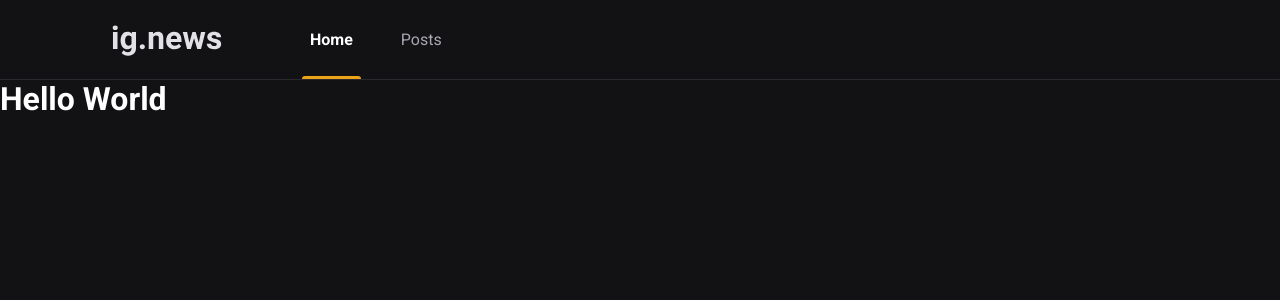
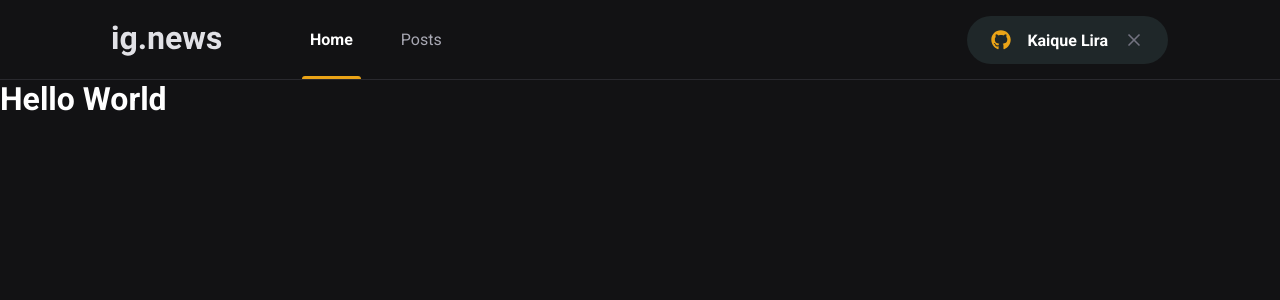
Before and after one commit to Kaiqueliira/ignews, a Next.js app: page / in a window 1280 px wide. Shown: the top 300 px of the page. Built offline with nearby package versions, Linux system fonts and the light colour scheme.

Commit message:
Criação de ButtonSignIn no Header

```diff
--- a/package.json
+++ b/package.json
@@ -11,6 +11,7 @@
     "next": "12.0.8",
     "react": "17.0.2",
     "react-dom": "17.0.2",
+    "react-icons": "^4.3.1",
     "sass": "^1.49.0"
   },
   "devDependencies": {
--- a/src/components/Header/index.tsx
+++ b/src/components/Header/index.tsx
@@ -1,4 +1,5 @@
 import styles from "./styles.module.scss";
+import { SingInButton } from "../SingInButton";
 
 export function Header() {
   return (
@@ -7,8 +8,9 @@
         <img src="/images/logo.svg" alt="ig.news"></img>
         <nav>
           <a className={styles.active}>Home</a>
-          <a >Posts</a>
+          <a>Posts</a>
         </nav>
+        <SingInButton />
       </div>
     </header>
   );
--- a/src/components/Header/styles.module.scss
+++ b/src/components/Header/styles.module.scss
@@ -48,4 +48,7 @@
             }
         }
     }
+    button {
+        margin-left: auto;
+    }
 }
--- /dev/null
+++ b/src/components/SingInButton/index.tsx
@@ -0,0 +1,21 @@
+import { FaGithub } from "react-icons/fa";
+import { FiX } from "react-icons/fi";
+
+import styles from "./styles.module.scss";
+
+export function SingInButton() {
+  const isUsedLoggedIn = true;
+  return isUsedLoggedIn ? (
+    <button type="button" className={styles.signInButton}>
+      <FaGithub color="#eba417" />
+      Kaique Lira
+      <FiX color="#737380" className={styles.closeIcon}/>
+    </button>
+  ) : (
+    <button type="button" className={styles.signInButton}>
+      <FaGithub color="#04d301" />
+      Sign in with GitHub
+
+    </button>
+  );
+}
--- /dev/null
+++ b/src/components/SingInButton/styles.module.scss
@@ -0,0 +1,30 @@
+.signInButton {
+    height: 3rem;
+    border-radius: 3rem;
+    background: var(--gray-850);
+    border: 0;
+    padding: 0 1.5rem;
+
+    display: flex;
+    align-items: center;
+    justify-content: center;
+
+    color: var(--white);
+    font-weight: bold;
+
+    svg {
+        width: 20px;
+        height: 20px;
+    }
+    svg.closeIcon {
+        margin-left: 1rem;
+    }
+
+    svg:first-child {
+        margin-right: 1rem;
+    }
+    transition: filter 0.2s;
+    &:hover {
+        filter: brightness(0.8);
+    }
+}
--- a/src/styles/global.scss
+++ b/src/styles/global.scss
@@ -9,6 +9,7 @@
     --gray-100: #e1e1e6;
     --gray-300: #a8a8b3;
     --gray-800: #29292e;
+    --gray-850: #1f2729;
     --gray-900: #121214;
 
     --cyan-500: #61dafb;
```
Also changed, not shown: 1 other file (tests, documents, lock files or other folders).
